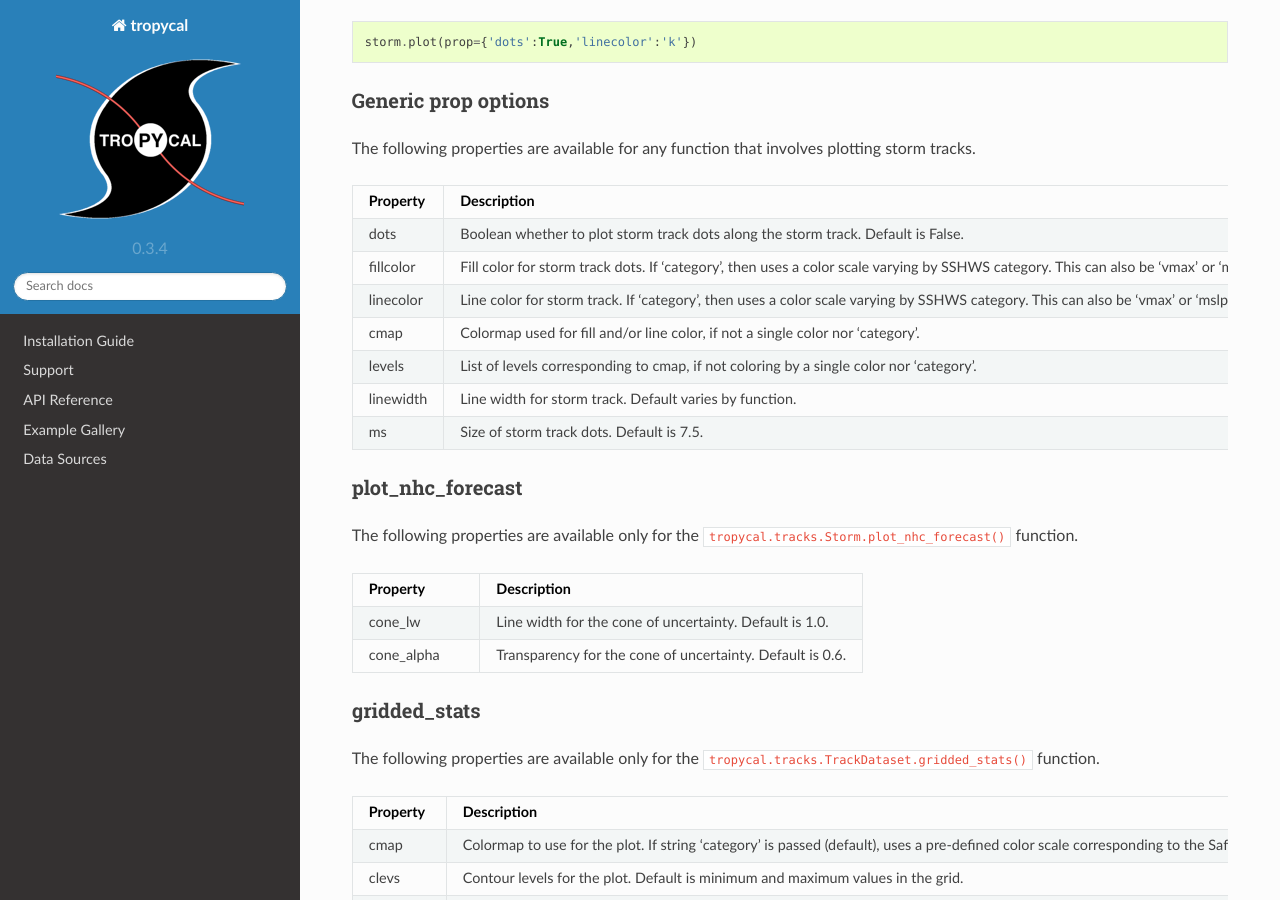
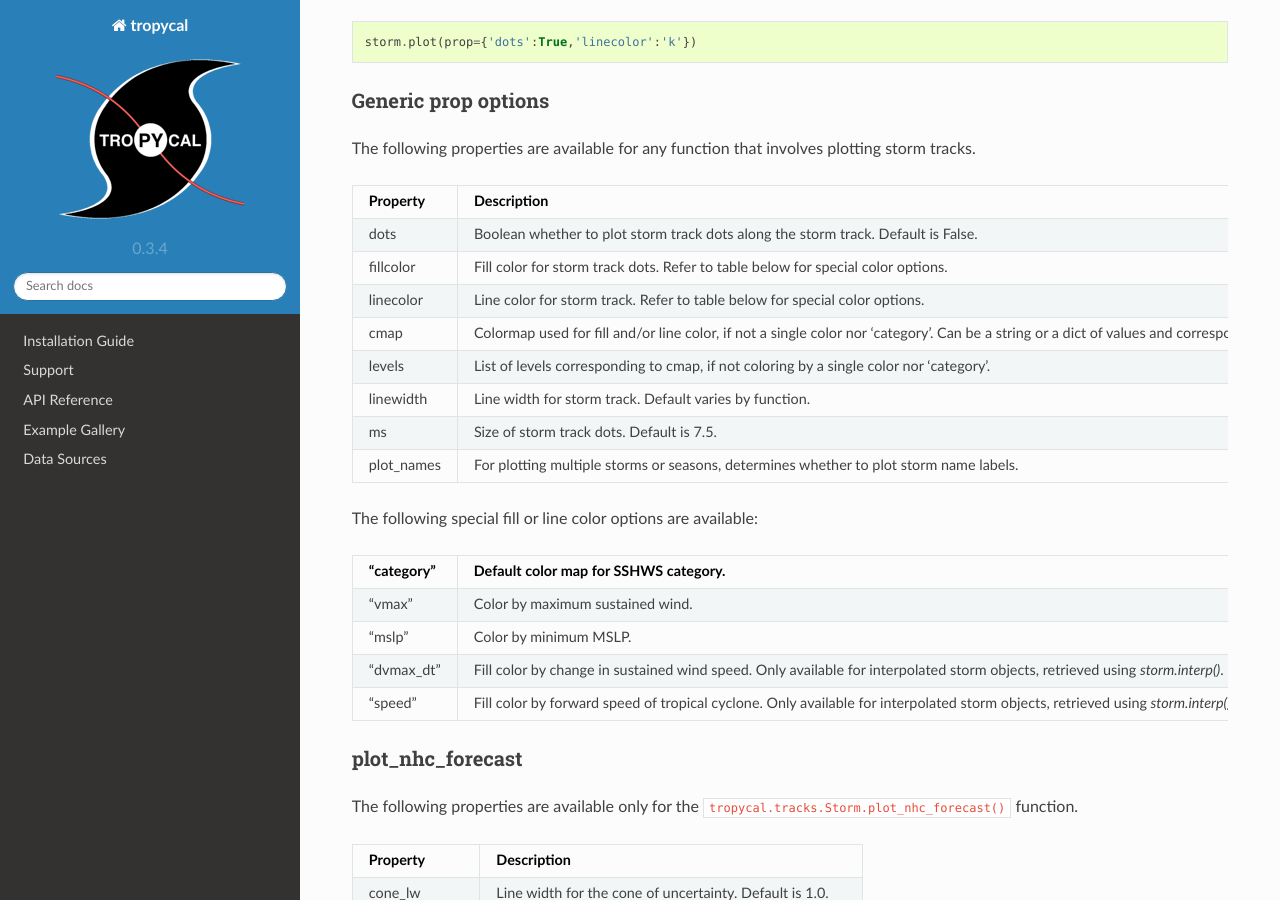
Before and after one commit to tropycal/tropycal, a Sphinx documentation site: the page built from docs/options/map_prop.rst, in a window 1280 px wide and 900 px high, scrolled down 828 px. Built offline with Sphinx 7.4.7 and the Read the Docs theme 2.0.0, drawn with Linux system fonts in a browser that asks for light colours; pages that are not in the unit, such as notebooks, are missing from menus; the version number is read from the project's files by our own code.

Commit message:
fix: update documentation for prop

```diff
--- a/docs/options/map_prop.rst
+++ b/docs/options/map_prop.rst
@@ -63,17 +63,36 @@ The following properties are available for any function that involves plotting s
    * - dots
      - Boolean whether to plot storm track dots along the storm track. Default is False.
    * - fillcolor
-     - Fill color for storm track dots. If 'category', then uses a color scale varying by SSHWS category. This can also be 'vmax' or 'mslp' for coloring by variable value.
+     - Fill color for storm track dots. Refer to table below for special color options.
    * - linecolor
-     - Line color for storm track. If 'category', then uses a color scale varying by SSHWS category. This can also be 'vmax' or 'mslp' for coloring by variable value.
+     - Line color for storm track. Refer to table below for special color options.
    * - cmap
-     - Colormap used for fill and/or line color, if not a single color nor 'category'.
+     - Colormap used for fill and/or line color, if not a single color nor 'category'. Can be a string or a dict of values and corresponding colors.
    * - levels
      - List of levels corresponding to cmap, if not coloring by a single color nor 'category'.
    * - linewidth
      - Line width for storm track. Default varies by function.
    * - ms
      - Size of storm track dots. Default is 7.5.
+   * - plot_names
+     - For plotting multiple storms or seasons, determines whether to plot storm name labels.
+
+The following special fill or line color options are available:
+
+.. list-table::
+   :widths: 25 75
+   :header-rows: 1
+
+   * - "category"
+     - Default color map for SSHWS category.
+   * - "vmax"
+     - Color by maximum sustained wind.
+   * - "mslp"
+     - Color by minimum MSLP.
+   * - "dvmax_dt"
+     - Fill color by change in sustained wind speed. Only available for interpolated storm objects, retrieved using `storm.interp()`.
+   * - "speed"
+     - Fill color by forward speed of tropical cyclone. Only available for interpolated storm objects, retrieved using `storm.interp()`.
 
 .. _options-prop-nhc:
 
```
